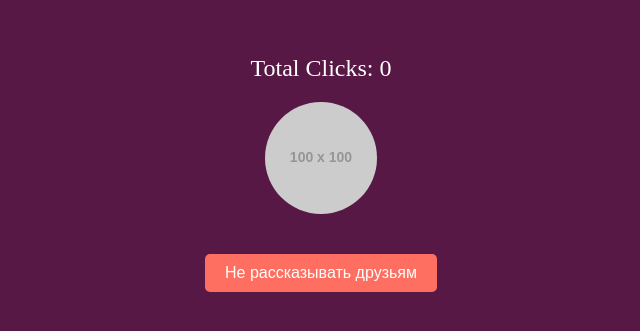
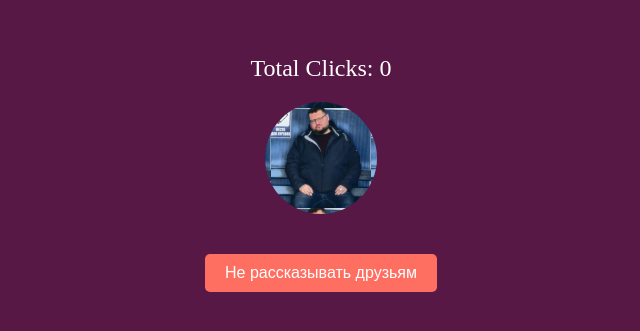
Before and after one commit to vaskon13666/telegram_mini_app, a plain HTML site: page index.html in a window 1280 px wide. Shown: the part 227-558 px from the top of the page, without its empty margins (319-959 px from the left). Drawn offline with Linux system fonts and the light colour scheme; placeholder pictures from the web are drawn by us.

Commit message:
Update styles.css

```diff
--- a/styles.css
+++ b/styles.css
@@ -33,7 +33,7 @@ body, html {
     width: 100px;
     height: 100px;
     border-radius: 50%;
-    background-image: url('https://via.placeholder.com/100'); /* Replace with your image URL */
+    background-image: url('1.jpg'); /* Replace with your image URL */
     background-size: cover;
     background-position: center;
     cursor: pointer;
```
